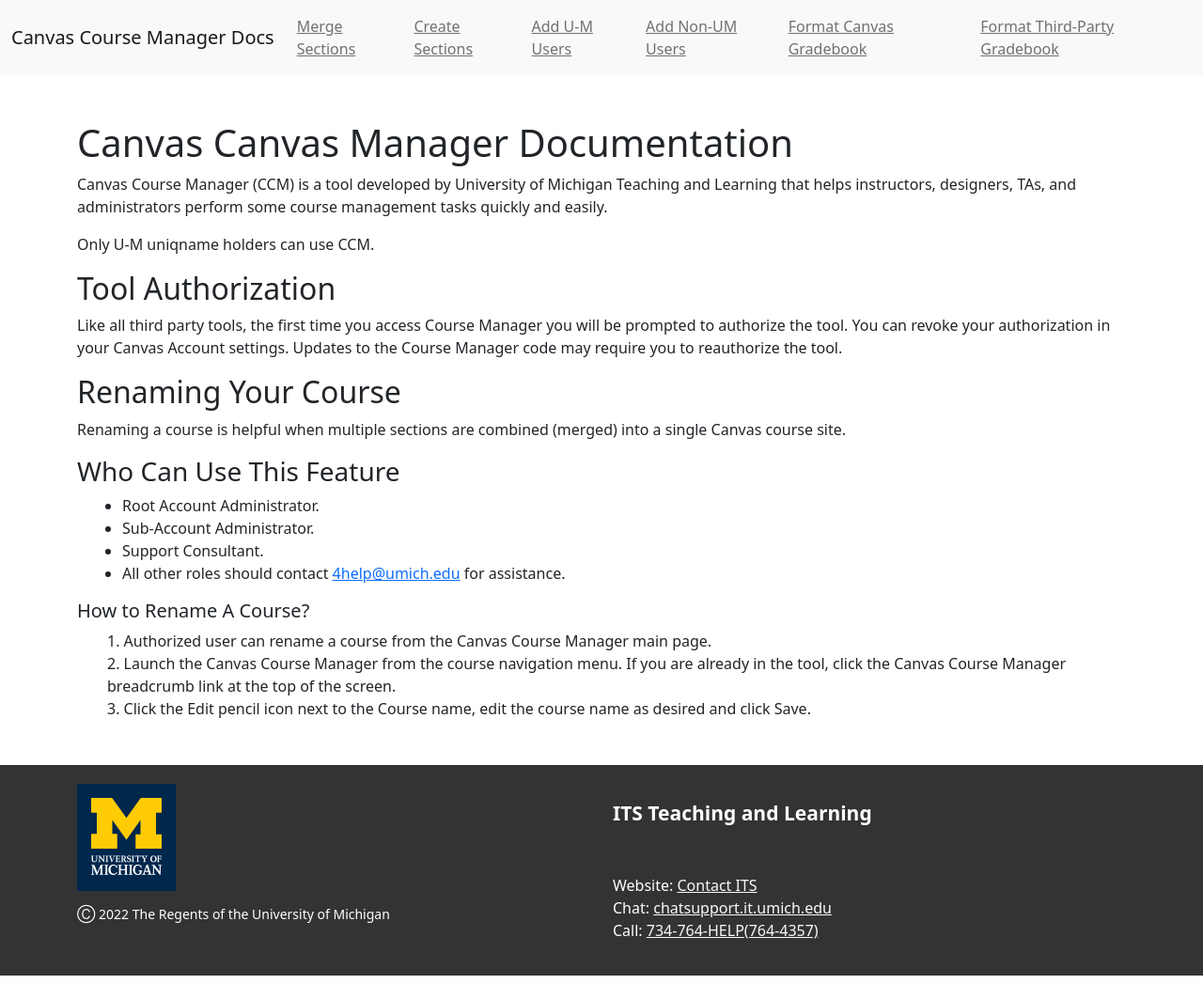
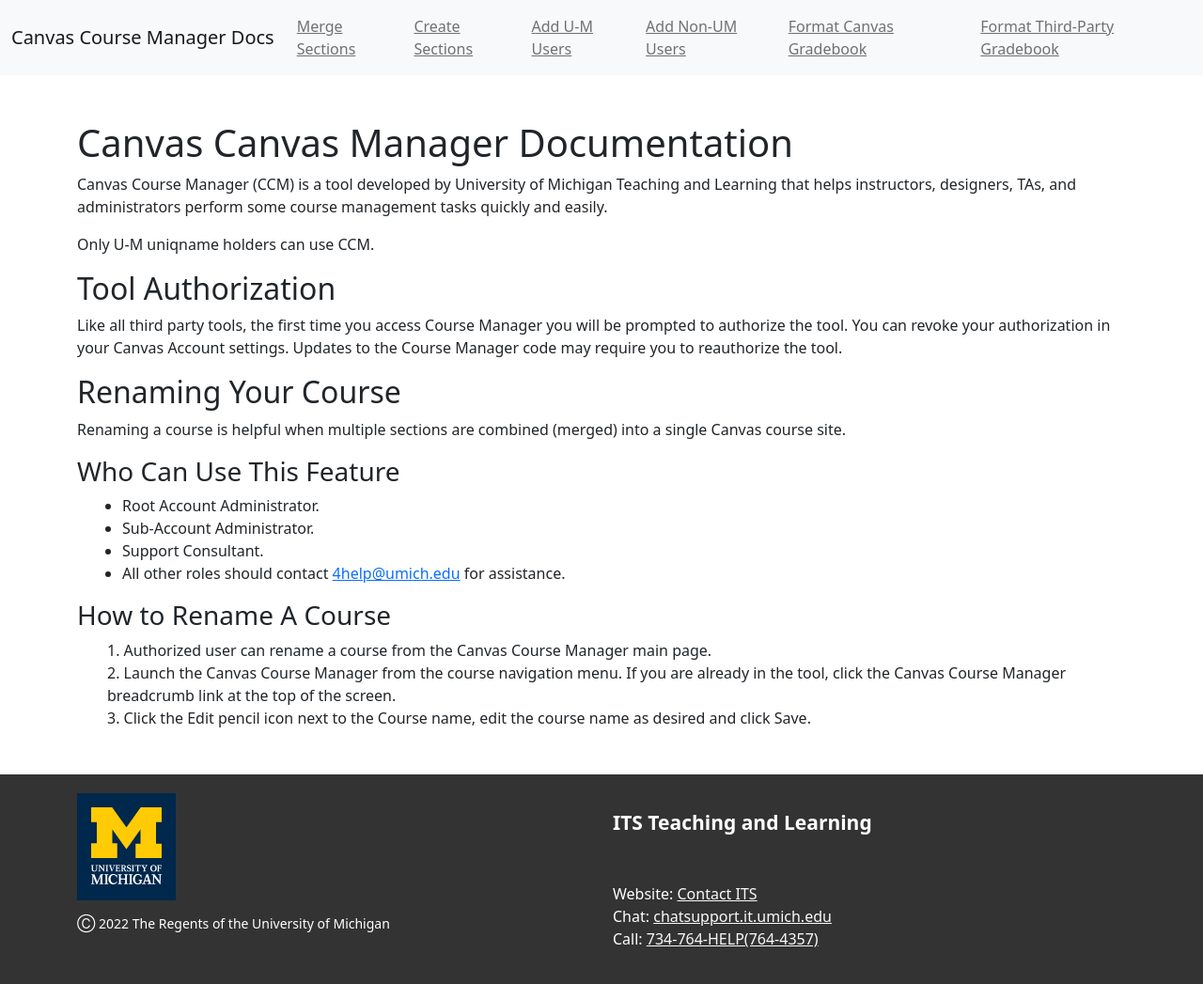
Before and after one commit to tl-its-umich-edu/canvas-course-manager-next, a Jekyll site: the page built from docs/index.html, in a window 1280 px wide. Shown: the whole page at 94% size. Built offline with Jekyll 4.4.1, drawn with Linux system fonts in a browser that asks for light colours.

```diff
--- a/docs/index.html
+++ b/docs/index.html
@@ -17,7 +17,7 @@ title: Home
   <li>Support Consultant.</li>
   <li>All other roles should contact <a href="mailto:4help@umich.edu">4help@umich.edu</a> for assistance.</li>
 </ul>
-<h5>How to Rename A Course?</h5>
+<h3>How to Rename A Course</h3>
 <ul class="list-group-numbered">
   <li>Authorized user can rename a course from the Canvas Course Manager main page.</li>
   <li>Launch the Canvas Course Manager from the course navigation menu. If you are already in the tool, click the Canvas Course Manager breadcrumb link at the top of the screen.</li>
```
